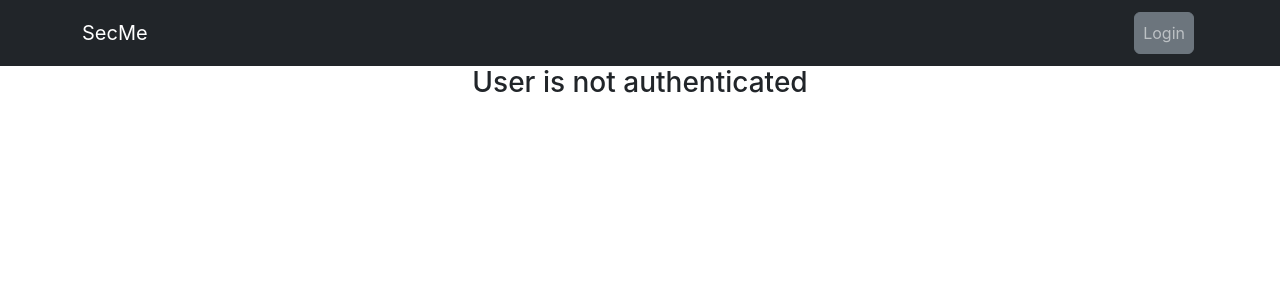
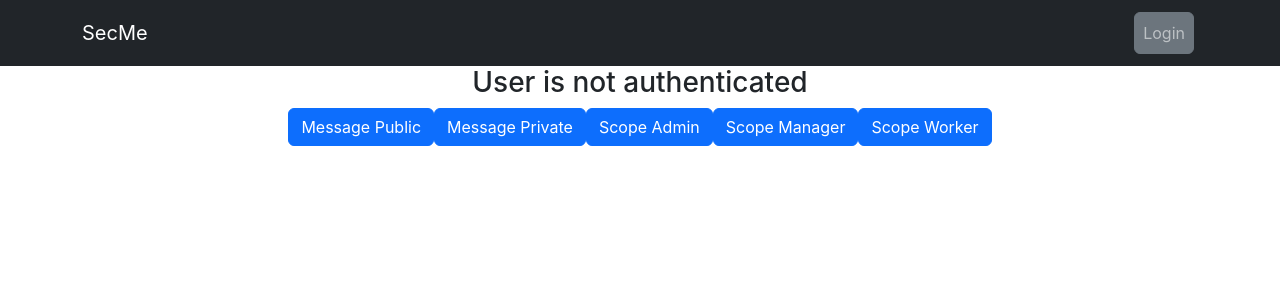
Before and after one commit to paradocx96/SecMe-app, a React (Create React App) app: page / in a window 1280 px wide. Shown: the top 300 px of the page. Built offline with nearby package versions, Linux system fonts and the light colour scheme.

Commit message:
Scope Test

```diff
--- a/src/index.js
+++ b/src/index.js
@@ -16,6 +16,8 @@ root.render(
             domain="paradocx.us.auth0.com"
             clientId="DCbhi0zAeI59ihuuQVc8UdDbrRX3NCDR"
             redirectUri={window.location.origin}
+            audience="https://sec-me-api.herokuapp.com"
+            scope="openid profile email"
         >
             <App/>
         </Auth0Provider>
--- a/src/pages/Home.jsx
+++ b/src/pages/Home.jsx
@@ -1,12 +1,76 @@
 import React from "react";
 import {useAuth0} from "@auth0/auth0-react";
-import {Container} from "react-bootstrap";
+import {Button, Container} from "react-bootstrap";
+import axios from "axios";
 
 const Home = () => {
-    const {user, isAuthenticated, isLoading} = useAuth0();
+    const {user, isAuthenticated, isLoading, getAccessTokenSilently} = useAuth0();
 
     if (isLoading) {
         return <div>Loading ...</div>;
+    }
+
+    const publicCall = () => {
+        axios
+            .get('https://sec-me-api.herokuapp.com/api/post/public')
+            .then(res => console.log(res))
+            .catch(error => console.log(error.message))
+    }
+
+    const privateCall = async () => {
+        try {
+            const token = await getAccessTokenSilently();
+            const response = await axios.get('https://sec-me-api.herokuapp.com/api/post/private', {
+                headers: {
+                    authorization: `Bearer ${token}`,
+                },
+            });
+            console.log(response.data);
+        } catch (error) {
+            console.log(error.message)
+        }
+    }
+
+    const privateCallScopeAdmin = async () => {
+        try {
+            const token = await getAccessTokenSilently();
+            const response = await axios.get('https://sec-me-api.herokuapp.com/api/post/scopeadmin', {
+                headers: {
+                    authorization: `Bearer ${token}`,
+                },
+            });
+            console.log(response.data);
+        } catch (error) {
+            console.log(error.message)
+        }
+    }
+
+    const privateCallScopeManager = async () => {
+        try {
+            const token = await getAccessTokenSilently();
+            const response = await axios.get('https://sec-me-api.herokuapp.com/api/post/scopemanager', {
+                headers: {
+                    authorization: `Bearer ${token}`,
+                },
+            });
+            console.log(response.data);
+        } catch (error) {
+            console.log(error.message)
+        }
+    }
+
+    const privateCallScopeWorker = async () => {
+        try {
+            const token = await getAccessTokenSilently();
+            const response = await axios.get('https://sec-me-api.herokuapp.com/api/post/scopeadmin', {
+                headers: {
+                    authorization: `Bearer ${token}`,
+                },
+            });
+            console.log(response.data);
+        } catch (error) {
+            console.log(error.message)
+        }
     }
 
     return (
@@ -23,6 +87,12 @@ const Home = () => {
                     </div>
                 )}
                 <h3>User is {isAuthenticated ? 'authenticated' : 'not authenticated'}</h3>
+
+                <Button onClick={publicCall}>Message Public</Button>
+                <Button onClick={privateCall}>Message Private</Button>
+                <Button onClick={privateCallScopeAdmin}>Scope Admin</Button>
+                <Button onClick={privateCallScopeManager}>Scope Manager</Button>
+                <Button onClick={privateCallScopeWorker}>Scope Worker</Button>
             </div>
         </Container>
     );
```
